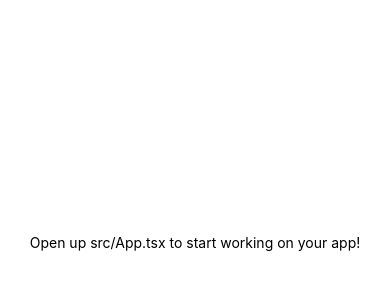
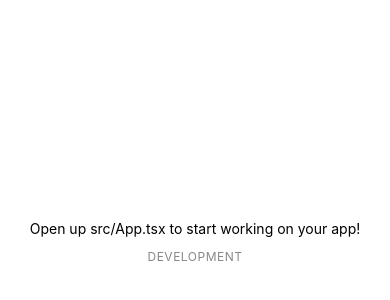
Before and after one commit to AmanVatsSharma/Sudoku, a React Native app: screen / in a window 390 px wide. Shown: the part 180-480 px from the top of the page. Built offline with nearby package versions, Linux system fonts and the light colour scheme.

Commit message:
Add environment configuration and display app variant in HomeScreen

```diff
--- /dev/null
+++ b/src/config/env.ts
@@ -0,0 +1,13 @@
+import Constants from 'expo-constants';
+
+export type AppExtra = {
+  appVariant: string;
+};
+
+export function getExtra(): AppExtra {
+  const extra = Constants.expoConfig?.extra as Record<string, unknown> | undefined;
+  const appVariant = extra?.appVariant;
+  return {
+    appVariant: typeof appVariant === 'string' ? appVariant : 'development',
+  };
+}
--- a/src/screens/HomeScreen.tsx
+++ b/src/screens/HomeScreen.tsx
@@ -1,10 +1,16 @@
 import { StatusBar } from 'expo-status-bar';
 import { StyleSheet, Text, View } from 'react-native';
 
+import { getExtra } from '../config/env';
+
 export function HomeScreen() {
+  const { appVariant } = getExtra();
   return (
     <View style={styles.container}>
       <Text>Open up src/App.tsx to start working on your app!</Text>
+      <Text style={styles.caption} accessibilityLabel={`Build variant ${appVariant}`}>
+        {appVariant}
+      </Text>
       <StatusBar style="auto" />
     </View>
   );
@@ -17,4 +23,11 @@ const styles = StyleSheet.create({
     alignItems: 'center',
     justifyContent: 'center',
   },
+  caption: {
+    marginTop: 12,
+    fontSize: 12,
+    color: '#888',
+    textTransform: 'uppercase',
+    letterSpacing: 0.5,
+  },
 });
```
